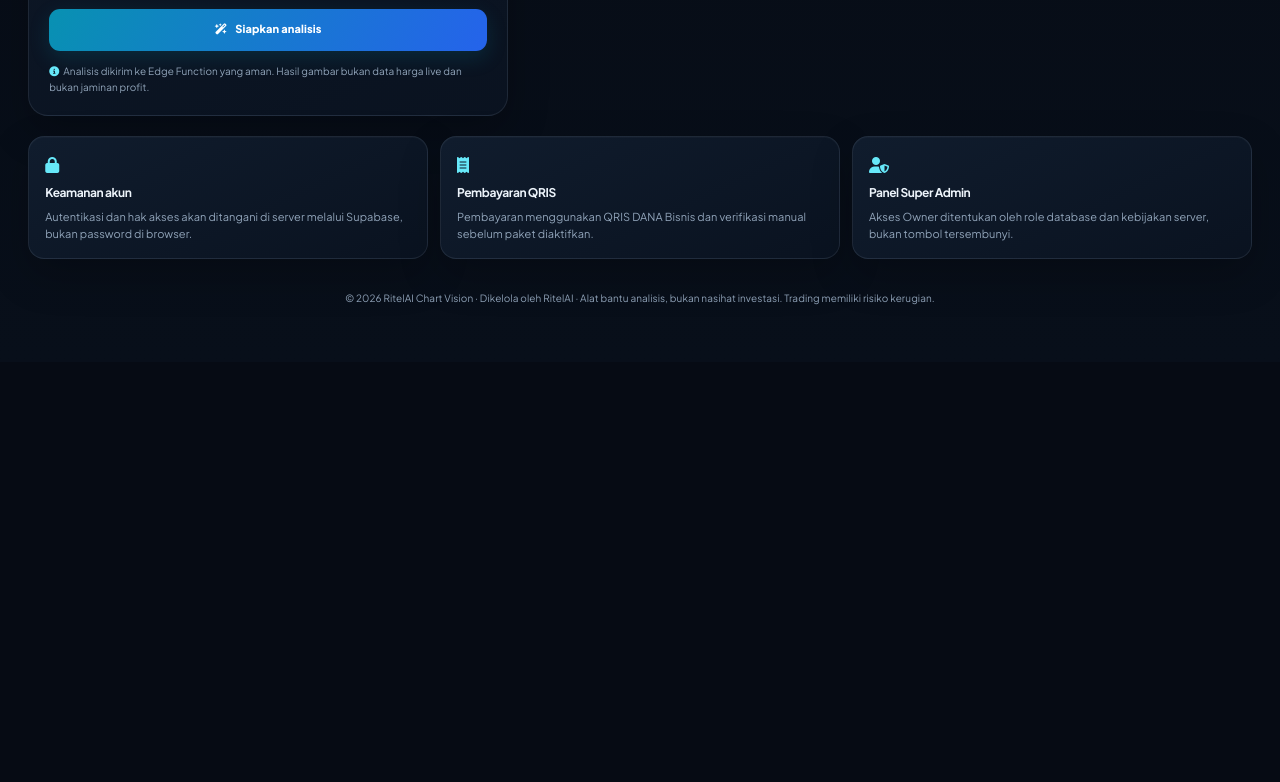
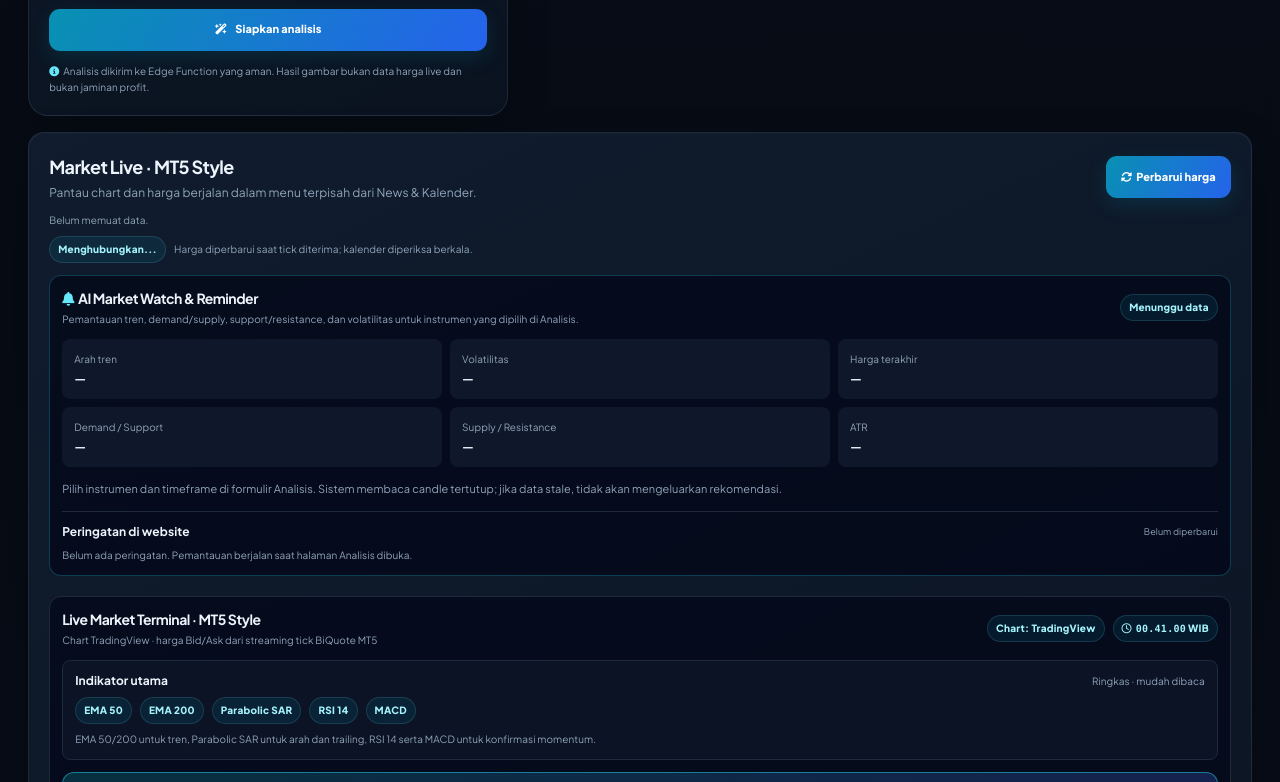
Before and after one commit to RitelAI-web/ritelai-vision., a plain HTML site: page index.html in a window 1280 px wide. Shown: the part 1660-2442 px from the top of the page. Before the commit the page ends 2022 px from the top, so only its background shows below. Drawn offline with nearby package versions, Linux system fonts and the light colour scheme; no server answers.

Commit message:
Merge Market Live into Analysis workspace

```diff
--- a/index.html
+++ b/index.html
@@ -263,7 +263,6 @@ hr{border-color:var(--rv-line)}
  <div class="nav-menu glass rounded-2xl p-2 mb-5">
   <button class="navbtn active" data-tab="analyze" onclick="showTab('analyze',this)"><i class="fa-solid fa-chart-line"></i><span>Analisis</span></button>
   <button class="navbtn" data-tab="news" onclick="showTab('news',this)"><i class="fa-regular fa-newspaper"></i><span>News & Kalender</span></button>
-  <button class="navbtn" data-tab="market" onclick="showTab('market',this)"><i class="fa-solid fa-chart-line" aria-hidden="true"></i><span>Market Live</span></button>
   <button class="navbtn" data-tab="history" onclick="showTab('history',this)"><i class="fa-solid fa-clock-rotate-left"></i><span>Riwayat</span></button>
   <button class="navbtn" data-tab="guide" onclick="showTab('guide',this)"><i class="fa-solid fa-book-open"></i><span>Panduan</span></button>
   <button class="navbtn" data-tab="mt5" onclick="showTab('mt5',this);refreshMT5Access()"><i class="fa-solid fa-plug"></i><span>MT5 Demo</span></button>
@@ -323,13 +322,25 @@ hr{border-color:var(--rv-line)}
     </div>
    </div>
   </div>
- </section>
- <section id="tab-market" class="panel">
+<div id="tab-market" class="market-embedded-panel mt-4">
   <div class="glass rounded-2xl p-5">
    <div class="flex flex-wrap justify-between items-center gap-3"><div><h2 class="font-bold text-lg">Market Live · MT5 Style</h2><p class="muted text-xs mt-1">Pantau chart dan harga berjalan dalam menu terpisah dari News & Kalender.</p></div><button id="refreshMarketBtn" class="btn primary" onclick="loadMarketIntelligence()"><i class="fa-solid fa-rotate mr-1"></i>Perbarui harga</button></div>
    <div id="marketUpdated" class="muted text-[10px] mt-3">Belum memuat data.</div>
    <div class="flex flex-wrap items-center gap-2 mt-2 text-[10px]"><span id="marketConnectionStatus" class="pill">Menghubungkan...</span><span class="muted">Harga diperbarui saat tick diterima; kalender diperiksa berkala.</span></div>
    <div id="marketWarnings" class="hidden rounded-lg border border-amber-800/60 bg-amber-950/20 text-amber-200 p-3 mt-3 text-[11px] leading-5"></div>
+   <div id="marketWatchAssistant" class="rounded-xl border border-cyan-800/60 bg-slate-950/70 p-3 mt-3">
+    <div class="flex flex-wrap items-center justify-between gap-2"><div><h3 class="font-bold text-sm"><i class="fa-solid fa-bell text-cyan-300 mr-1"></i>AI Market Watch & Reminder</h3><p class="muted text-[10px] mt-1">Pemantauan tren, demand/supply, support/resistance, dan volatilitas untuk instrumen yang dipilih di Analisis.</p></div><span id="marketWatchStatus" class="pill">Menunggu data</span></div>
+    <div class="grid grid-cols-2 sm:grid-cols-3 gap-2 mt-3 text-xs">
+     <div class="rounded-lg bg-slate-900 p-3"><div class="muted text-[10px]">Arah tren</div><b id="watchTrend" class="block mt-1">—</b></div>
+     <div class="rounded-lg bg-slate-900 p-3"><div class="muted text-[10px]">Volatilitas</div><b id="watchVolatility" class="block mt-1">—</b></div>
+     <div class="rounded-lg bg-slate-900 p-3"><div class="muted text-[10px]">Harga terakhir</div><b id="watchPrice" class="block mt-1">—</b></div>
+     <div class="rounded-lg bg-slate-900 p-3"><div class="muted text-[10px]">Demand / Support</div><b id="watchDemand" class="block mt-1">—</b></div>
+     <div class="rounded-lg bg-slate-900 p-3"><div class="muted text-[10px]">Supply / Resistance</div><b id="watchSupply" class="block mt-1">—</b></div>
+     <div class="rounded-lg bg-slate-900 p-3"><div class="muted text-[10px]">ATR</div><b id="watchAtr" class="block mt-1">—</b></div>
+    </div>
+    <p id="watchGuidance" class="text-[11px] leading-5 muted mt-3">Pilih instrumen dan timeframe di formulir Analisis. Sistem membaca candle tertutup; jika data stale, tidak akan mengeluarkan rekomendasi.</p>
+    <div class="mt-3 border-t border-slate-800 pt-3"><div class="flex justify-between items-center gap-2"><b class="text-xs">Peringatan di website</b><span id="watchLastUpdate" class="muted text-[9px]">Belum diperbarui</span></div><div id="marketWatchAlerts" class="mt-2 space-y-2"><p class="muted text-[10px]">Belum ada peringatan. Pemantauan berjalan saat halaman Analisis dibuka.</p></div></div>
+   </div>
    <div class="mt-5 rounded-xl border border-slate-800 bg-slate-950/70 p-3">
     <div class="flex flex-wrap items-center justify-between gap-2 mb-3"><div><h3 class="font-bold text-sm">Live Market Terminal · MT5 Style</h3><p class="muted text-[10px] mt-1">Chart TradingView · harga Bid/Ask dari streaming tick BiQuote MT5</p></div><div class="flex flex-wrap items-center gap-2"><span id="marketChartSource" class="pill">Chart: TradingView</span><span class="pill"><i class="fa-regular fa-clock mr-1"></i><b id="marketClock" class="font-mono tabular-nums">--:--:--</b> WIB</span></div></div>
     <div class="rounded-lg border border-slate-800 bg-slate-900/70 p-3 mb-3"><div class="flex flex-wrap items-center justify-between gap-2"><b class="text-xs">Indikator utama</b><span class="text-[10px] muted">Ringkas · mudah dibaca</span></div><div class="flex flex-wrap gap-2 mt-2"><span class="pill">EMA 50</span><span class="pill">EMA 200</span><span class="pill">Parabolic SAR</span><span class="pill">RSI 14</span><span class="pill">MACD</span></div><p class="text-[10px] muted mt-2">EMA 50/200 untuk tren, Parabolic SAR untuk arah dan trailing, RSI 14 serta MACD untuk konfirmasi momentum.</p></div>
@@ -357,6 +368,7 @@ hr{border-color:var(--rv-line)}
    </div>
 
   </div>
+ </div>
  </section>
  <section id="tab-news" class="panel">
   <div class="glass rounded-2xl p-5">
@@ -509,6 +521,7 @@ let history=[];
 let currentRole='customer';
 let currentUser=null;
 async function showTab(name,btn){
+ if(name==='market')name='analyze';
  if(name==='news'||name==='history'){
   if(!supabaseClient){toast('Koneksi akun belum siap.');openModal('accountModal');return}
   const {data:{session}}=await supabaseClient.auth.getSession();
@@ -520,8 +533,8 @@ async function showTab(name,btn){
  document.querySelectorAll('.panel').forEach(x=>x.classList.remove('active'));
  const target=document.getElementById('tab-'+name);if(!target)return;target.classList.add('active');
  document.querySelectorAll('.navbtn').forEach(x=>x.classList.remove('active'));if(btn)btn.classList.add('active');
- if((name==='news'||name==='history'||name==='market')&&!marketHasLoaded)await loadMarketIntelligence({silent:true});
- if(name==='market')loadMarketTradingViewChart();
+ if((name==='news'||name==='history'||name==='analyze')&&!marketHasLoaded)await loadMarketIntelligence({silent:true});
+ if(name==='analyze'){loadMarketTradingViewChart();startMarketWatch();}
  if(name==='history')renderMacroReleaseArchive(window.ritelaiPastReleases||[]);
  if(name==='mt5')refreshMT5Access();
 }
```
